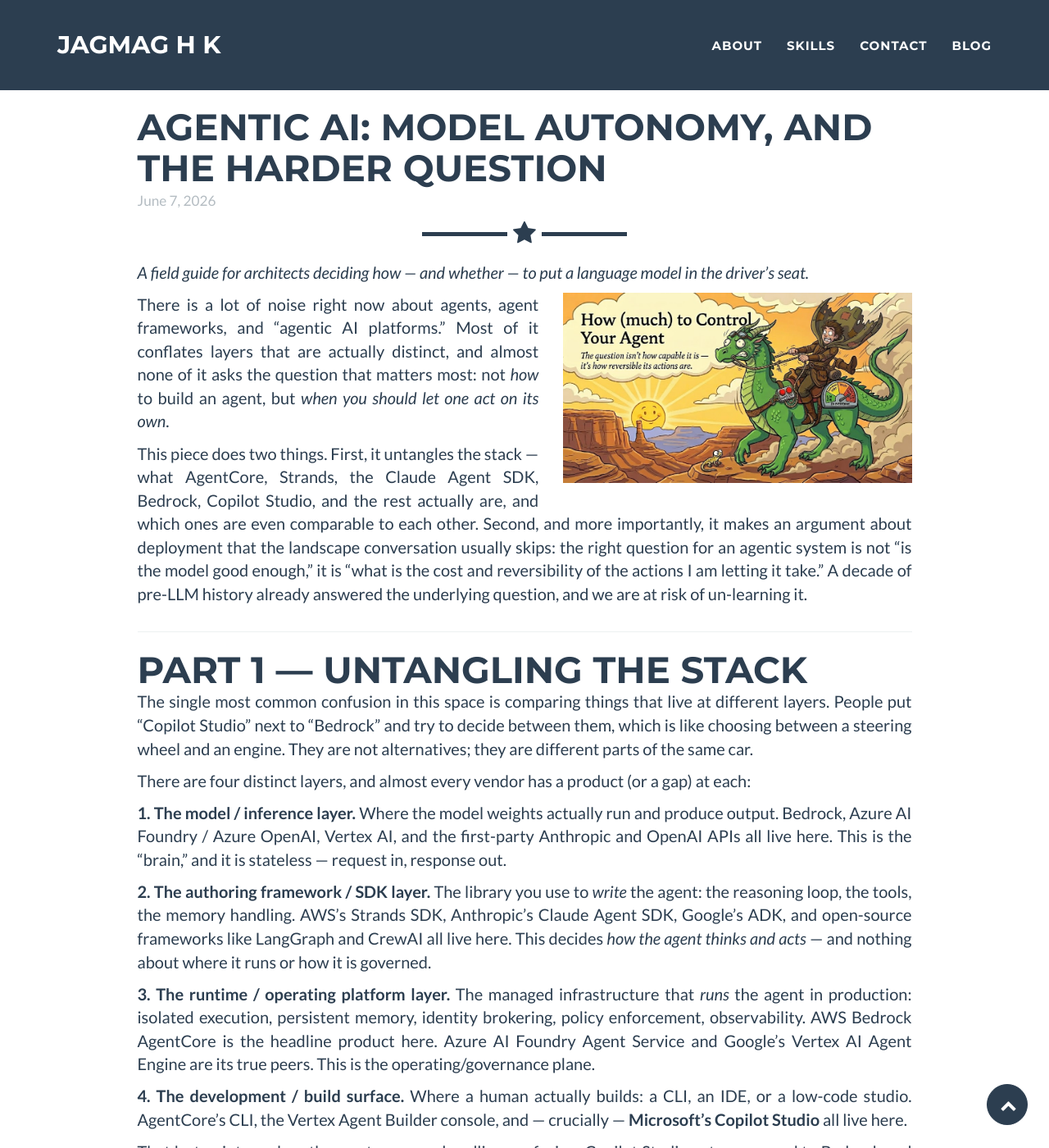
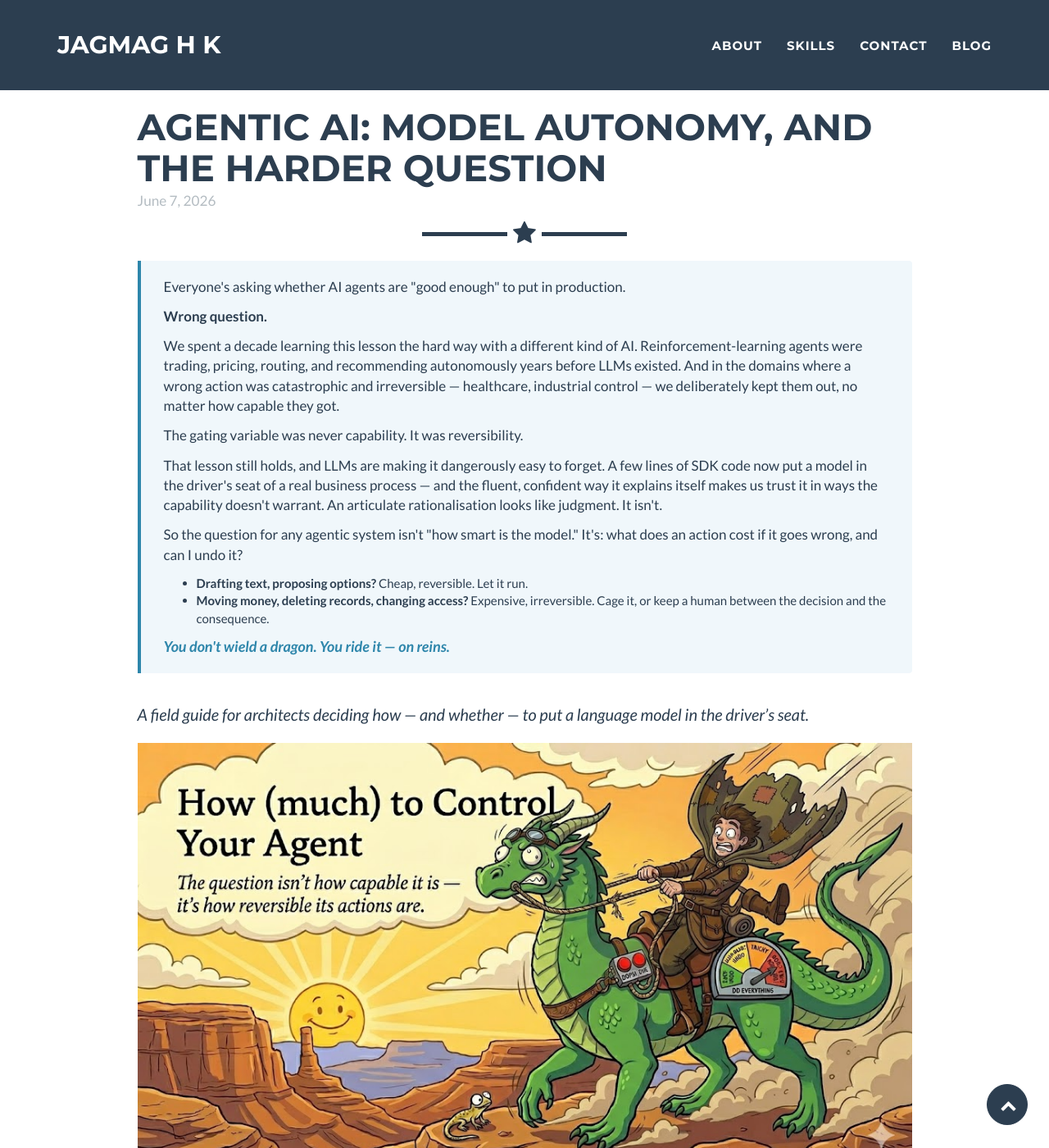
Before and after one commit to jagmagh/jagmagh.github.io, a Jekyll site: the page built from _posts/2026-06-07-agentic-ai-the-stack-and-the-harder-question.md, in a window 1280 px wide and 1400 px high. Shown: the whole window at 82% size. Built offline with Jekyll 4.4.1, drawn with Linux system fonts in a browser that asks for light colours.

Commit message:
Further refinements to the 1st blog post

```diff
--- a/_includes/blog_preview.html
+++ b/_includes/blog_preview.html
@@ -11,9 +11,9 @@
         <div class="row">
             {% for post in site.posts limit:5 %}
             <div class="col-lg-10 col-lg-offset-1" style="margin-bottom: 30px;">
-                <h4><a href="{{ post.url }}">{{ post.title }}</a></h4>
-                <p class="text-muted"><small>{{ post.date | date: "%B %-d, %Y" }}</small></p>
-                <p>{{ post.excerpt | strip_html | truncatewords: 50 }}</p>
+                <p class="text-muted" style="margin-bottom: 4px;"><small>{{ post.date | date: "%B %-d, %Y" }}</small></p>
+                <h4 style="margin-top: 0;"><a href="{{ post.url }}">{{ post.title }}</a></h4>
+                <p>{{ post.excerpt | strip_html }}</p>
                 <a href="{{ post.url }}" class="btn btn-primary btn-sm">Read more &rarr;</a>
             </div>
             {% endfor %}
--- a/_layouts/post.html
+++ b/_layouts/post.html
@@ -1,6 +1,48 @@
 <!DOCTYPE html>
 <html>
     {% include head.html %}
+    <style>
+        .post-content table {
+            border-collapse: collapse;
+            width: 100%;
+            margin-bottom: 24px;
+            font-size: 15px;
+        }
+        .post-content table th,
+        .post-content table td {
+            border: 1px solid #d0d0d0;
+            padding: 8px 12px;
+            vertical-align: top;
+        }
+        .post-content table th {
+            background-color: #f5f7f9;
+            font-weight: 700;
+        }
+        .post-content table tr:nth-child(even) {
+            background-color: #fafafa;
+        }
+        .post-intro {
+            border-left: 4px solid #2E86AB;
+            background: #f0f7fb;
+            padding: 20px 28px;
+            margin: 28px 0 36px;
+            border-radius: 0 4px 4px 0;
+        }
+        .post-intro p {
+            font-size: 17px;
+            margin-bottom: 12px;
+            text-align: left;
+        }
+        .post-intro p:last-child {
+            margin-bottom: 0;
+        }
+        .post-intro .dragon {
+            font-style: italic;
+            font-weight: 700;
+            font-size: 18px;
+            color: #2E86AB;
+        }
+    </style>
     <body id="page-top">
     {% include nav.html %}
     <section style="padding-top: 130px; padding-bottom: 60px;">
@@ -10,7 +52,7 @@
                     <h2>{{ page.title }}</h2>
                     <p class="text-muted"><small>{{ page.date | date: "%B %-d, %Y" }}</small></p>
                     <hr class="star-primary">
-                    {{ content }}
+                    <div class="post-content">{{ content }}</div>
                     <hr>
                     <a href="/blog">&larr; Back to Blog</a>
                 </div>
--- a/_posts/2026-06-07-agentic-ai-the-stack-and-the-harder-question.md
+++ b/_posts/2026-06-07-agentic-ai-the-stack-and-the-harder-question.md
@@ -2,17 +2,30 @@
 layout: post
 title: "Agentic AI: Model Autonomy, and the Harder Question"
 date: 2026-06-07
+excerpt: "Everyone's asking whether AI agents are good enough to put in production. Wrong question. The gating variable was never capability. It was reversibility — and LLMs are making it dangerously easy to forget."
 ---
+
+<div class="post-intro">
+<p>Everyone's asking whether AI agents are "good enough" to put in production.</p>
+<p><strong>Wrong question.</strong></p>
+<p>We spent a decade learning this lesson the hard way with a different kind of AI. Reinforcement-learning agents were trading, pricing, routing, and recommending autonomously years before LLMs existed. And in the domains where a wrong action was catastrophic and irreversible — healthcare, industrial control — we deliberately kept them out, no matter how capable they got.</p>
+<p>The gating variable was never capability. It was reversibility.</p>
+<p>That lesson still holds, and LLMs are making it dangerously easy to forget. A few lines of SDK code now put a model in the driver's seat of a real business process — and the fluent, confident way it explains itself makes us trust it in ways the capability doesn't warrant. An articulate rationalisation looks like judgment. It isn't.</p>
+<p>So the question for any agentic system isn't "how smart is the model." It's: what does an action cost if it goes wrong, and can I undo it?</p>
+<ul>
+<li><strong>Drafting text, proposing options?</strong> Cheap, reversible. Let it run.</li>
+<li><strong>Moving money, deleting records, changing access?</strong> Expensive, irreversible. Cage it, or keep a human between the decision and the consequence.</li>
+</ul>
+<p class="dragon">You don't wield a dragon. You ride it — on reins.</p>
+</div>
 
 *A field guide for architects deciding how — and whether — to put a language model in the driver's seat.*
 
-<img src="/img/2026-06-07-image1.jpg" alt="Agentic AI" style="float: right; margin: 0 0 20px 30px; max-width: 45%;">
+<img src="/img/2026-06-07-image1.jpg" alt="Agentic AI" style="display: block; width: 100%; margin: 20px 0 30px;">
 
 There is a lot of noise right now about agents, agent frameworks, and "agentic AI platforms." Most of it conflates layers that are actually distinct, and almost none of it asks the question that matters most: not *how* to build an agent, but *when you should let one act on its own*.
 
 This piece does two things. First, it untangles the stack — what AgentCore, Strands, the Claude Agent SDK, Bedrock, Copilot Studio, and the rest actually are, and which ones are even comparable to each other. Second, and more importantly, it makes an argument about deployment that the landscape conversation usually skips: the right question for an agentic system is not "is the model good enough," it is "what is the cost and reversibility of the actions I am letting it take." A decade of pre-LLM history already answered the underlying question, and we are at risk of un-learning it.
-
-<div style="clear: both;"></div>
 
 ---
 
@@ -99,7 +112,7 @@
 - **Output breadth:** a number in [0,1] (a fraud score) versus unbounded output (natural language, or — in agentic use — *actions*).
 - **Autonomy:** the model *informs* a decision a human owns, versus the model *acts* and *drives a loop* itself.
 
-![The two axes of AI risk: a 2×2 of autonomy (informs vs. acts) against output breadth (narrow vs. broad). Bounded predictive models like XGBoost sit in the safe informs-narrow corner; agentic LLMs sit in the acts-broad danger corner alongside RL agents and recommender loops.](/img/2026-06-07-image3.png)
+<img src="/img/2026-06-07-image3.png" alt="The two axes of AI risk: a 2×2 of autonomy (informs vs. acts) against output breadth (narrow vs. broad). Bounded predictive models like XGBoost sit in the safe informs-narrow corner; agentic LLMs sit in the acts-broad danger corner alongside RL agents and recommender loops." style="display: block; max-width: 100%; height: auto; margin: 20px 0;">
 
 |  | Narrow output | Broad / unbounded output |
 |---|---|---|
--- a/blog.html
+++ b/blog.html
@@ -15,9 +15,9 @@
             {% for post in site.posts %}
             <div class="row" style="margin-bottom: 40px;">
                 <div class="col-lg-10 col-lg-offset-1">
-                    <h3><a href="{{ post.url }}">{{ post.title }}</a></h3>
-                    <p class="text-muted"><small>{{ post.date | date: "%B %-d, %Y" }}</small></p>
-                    <p>{{ post.excerpt | strip_html | truncatewords: 60 }}</p>
+                    <p class="text-muted" style="margin-bottom: 4px;"><small>{{ post.date | date: "%B %-d, %Y" }}</small></p>
+                    <h3 style="margin-top: 0;"><a href="{{ post.url }}">{{ post.title }}</a></h3>
+                    <p>{{ post.excerpt | strip_html }}</p>
                     <a href="{{ post.url }}" class="btn btn-primary btn-sm">Read more &rarr;</a>
                     <hr>
                 </div>
```
